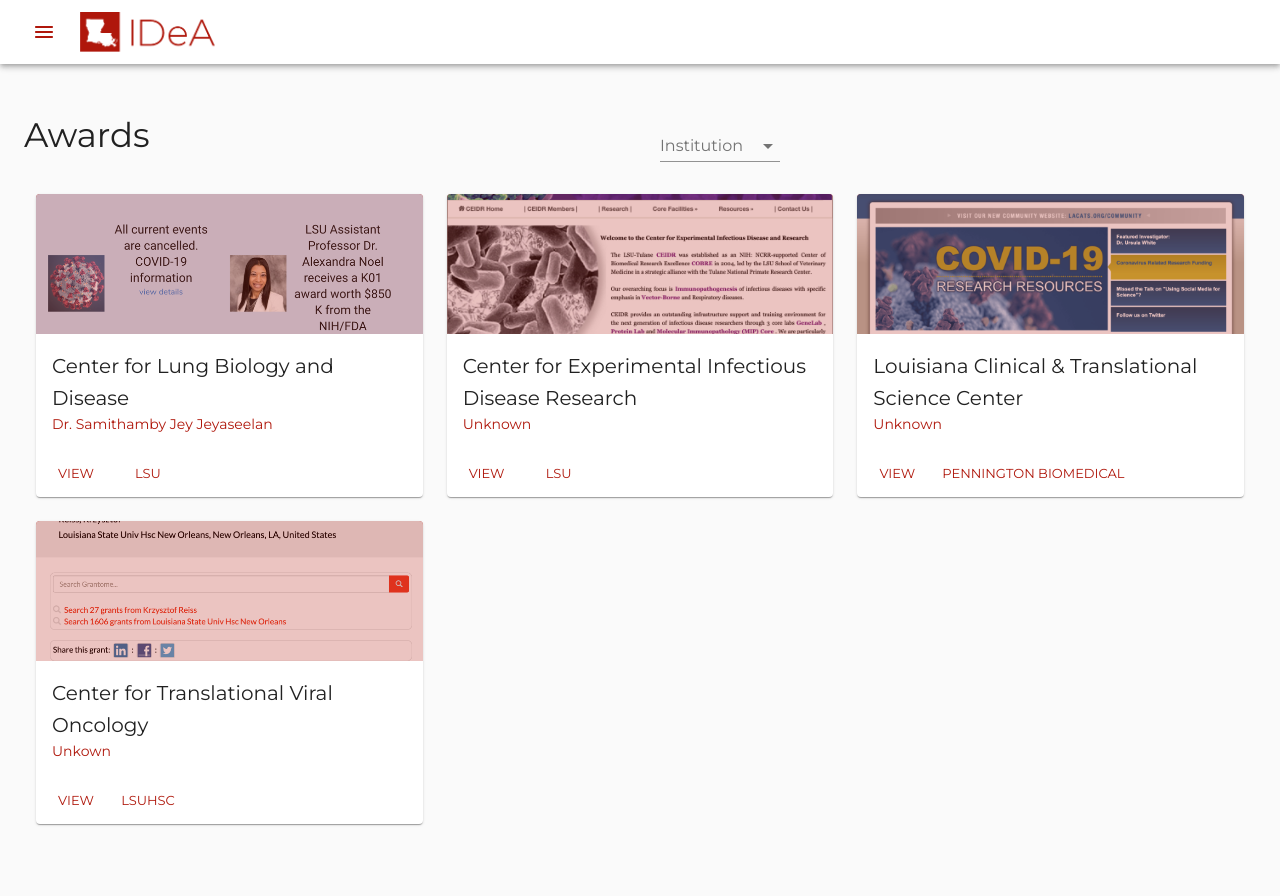
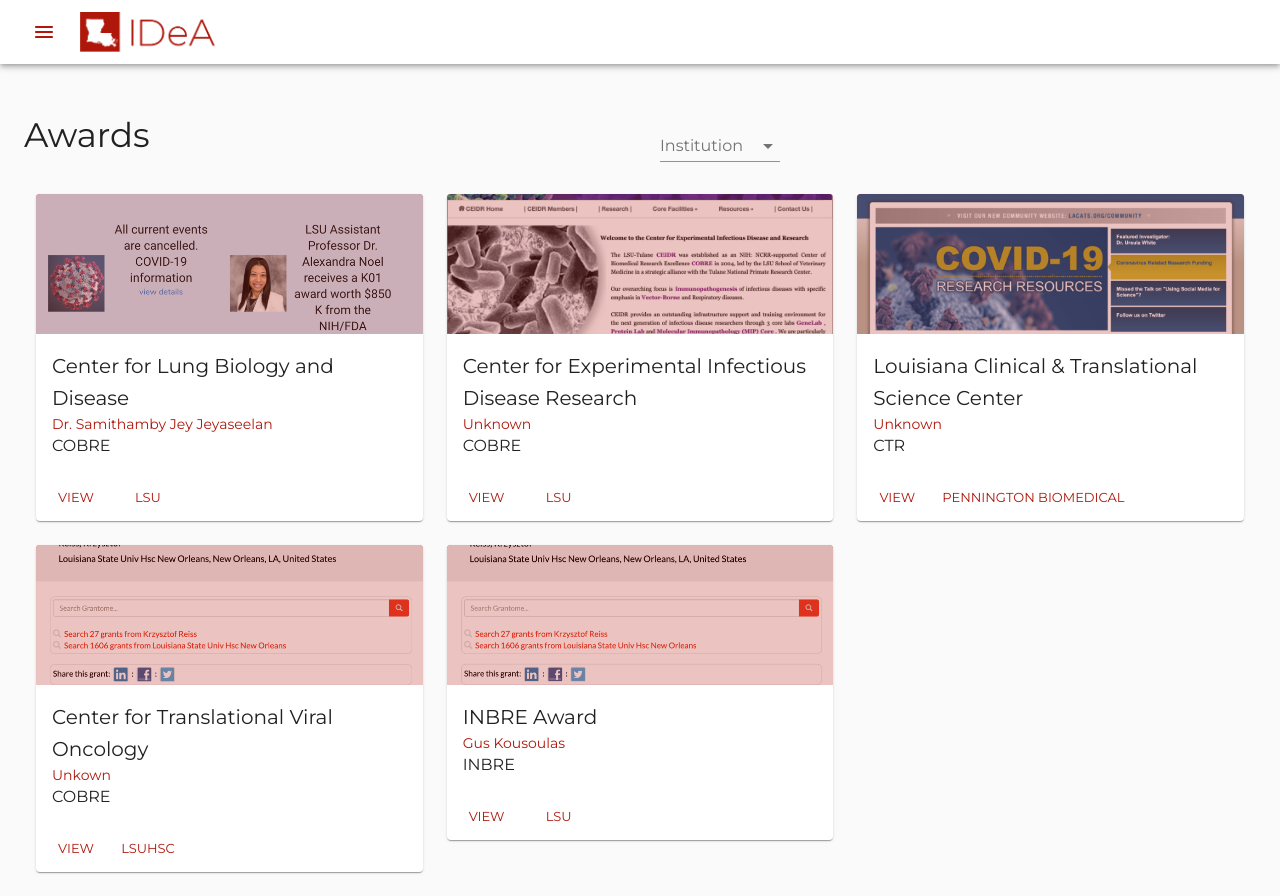
Before and after one commit to lbrn/la-idea, a React (Create React App) app: page /awards in a window 1280 px wide. Before the commit the page ends 848 px from the top, so only its background shows below. Built offline with nearby package versions, Linux system fonts and the light colour scheme; a web font is replaced by a local one.

Commit message:
awardTypes added

```diff
--- a/src/components/MainMenu.tsx
+++ b/src/components/MainMenu.tsx
@@ -69,9 +69,6 @@
 					<ListItem button to="/cores" component={Link}>
 						<ListItemText>Cores</ListItemText>
 					</ListItem>
-					<ListItem button to="/inbre" component={Link}>
-						<ListItemText>INBRE</ListItemText>
-					</ListItem>
 					<ListItem button to="/award-information" component={Link}>
 						<ListItemText>Award Information</ListItemText>
 					</ListItem>
--- a/src/components/awards/CardData.ts
+++ b/src/components/awards/CardData.ts
@@ -8,6 +8,7 @@
 		investigator: "Dr. Samithamby Jey Jeyaseelan",
 		investigatorLink: "http://facultypages.vetmed.lsu.edu/faculty/jey",
 		institution: "LSU",
+		awardType: "COBRE",
 		institutionLink: "https://www.lsu.edu/",
 		img: clbd,
 		grantLink: 'https://clbd.cobre.lsu.edu/',
@@ -19,6 +20,7 @@
 		investigator: "Unknown",
 		investigatorLink: "",
 		institution: "LSU",
+		awardType: "COBRE",
 		institutionLink: "https://www.lsu.edu/",
 		img: ceidr,
 		grantLink: 'http://www.cobre.ceidr.lsu.edu/',
@@ -31,19 +33,33 @@
 		investigatorLink: "",
 		institution: "Pennington Biomedical",
 		institutionLink: "https://www.pbrc.edu/",
+		awardType: "CTR",
 		img: laCats,
 		grantLink: 'https://www.lacats.org/',
 		id: 'laCats-card-data',
 	},
 	{
 		title: 'Center for Translational Viral Oncology',
-		imgTitle: 'homepage',
+		imgTitle: 'Louisiana Biological Research Network',
 		investigator: "Unkown",
 		investigatorLink: "",
 		institution: "LSUHSC",
+		awardType: "COBRE",
 		institutionLink: "https://www.lsuhsc.edu/",
 		img: ctvo,
 		grantLink: 'https://grantome.com/grant/NIH/P20-GM121288-01',
 		id: 'ctvo-card-data',
 	},
+	{
+		title: 'INBRE Award',
+		imgTitle: 'Louisiana Biological Research Network',
+		investigator: "Gus Kousoulas",
+		investigatorLink: "https://cehs.unl.edu/npod/gus-kousoulas/",
+		institution: "LSU",
+		awardType: "INBRE",
+		institutionLink: "https://lsu.edu",
+		img: ctvo,
+		grantLink: 'https://lbrn.lsu.edu',
+		id: 'lbrn-card-data',
+	},
 ];
--- a/src/components/awards/CardWrapper.tsx
+++ b/src/components/awards/CardWrapper.tsx
@@ -18,35 +18,49 @@
 		height: 140,
 		opacity: 0.75,
 		transition: '.3s all',
-		'&:hover': {
-			opacity: 1
-		}
 	},
 	mediaCont: {
 		background: theme.palette.primary.main,
 	},
+	card: {
+		'&:hover': {
+			media: {
+				opacity: 1,
+			},
+		},
+	},
 });
 
 const CardWrapper = ({
-	title,
-	imgTitle,
-	img,
+	awardType,
 	grantLink,
 	id,
+	img,
+	imgTitle,
+	institution,
+	institutionLink,
 	investigator,
 	investigatorLink,
-	institution,
-	institutionLink
+	title,
 }: card) => {
 	const classes = useStyles();
 	return (
-		<Card>
+		<Card className={classes.card}>
 			<div className={classes.mediaCont}>
-				<CardMedia image={img} title={imgTitle} className={classes.media} />
+				<CardMedia
+					image={img}
+					title={imgTitle}
+					className={classes.media}
+					component={Link}
+					href={grantLink}
+				/>
 			</div>
 			<CardContent>
 				<Typography variant="h6">{title}</Typography>
-				<Link variant="body2" href={investigatorLink}>{investigator}</Link>
+				<Link variant="body2" href={investigatorLink}>
+					{investigator}
+				</Link>
+				<Typography variant="body1">{awardType}</Typography>
 			</CardContent>
 			<CardActions>
 				<Button size="small" color="primary" href={grantLink}>
--- a/src/components/awards/Cards.tsx
+++ b/src/components/awards/Cards.tsx
@@ -14,6 +14,7 @@
 		return datas.map((data) => (
 			<Grid item xs={12} sm={6} md={4}>
 				<CardWrapper
+					awardType={data.awardType}
 					grantLink={data.grantLink}
 					id={data.id}
 					img={data.img}
--- a/src/components/resources/resourceData.ts
+++ b/src/components/resources/resourceData.ts
@@ -2,6 +2,10 @@
 	{
 		title: 'NIH Grants and Funding',
 		link: 'https://www.nih.gov/grants-funding',
+	},
+	{
+		title: 'NIGMS Grants and Funding',
+		link: 'https://www.nigms.nih.gov/grants/Pages/Funding.aspx?tab=All',
 	},
 	{
 		title: 'LA Board of Regents',
@@ -20,4 +24,8 @@
 		title: 'NAIPI',
 		link: 'http://www.naipi.org/',
 	},
+	{
+		title: 'IDeA',
+		link: 'https://www.nigms.nih.gov/research/drcb/IDeA/Pages/INBRE.aspx',
+	},
 ];
--- a/src/types/card.ts
+++ b/src/types/card.ts
@@ -1,4 +1,5 @@
-export default interface cardWrapper {
+export default interface card {
+	awardType: string;
 	grantLink: string;
 	id: string;
 	img: string;
```
